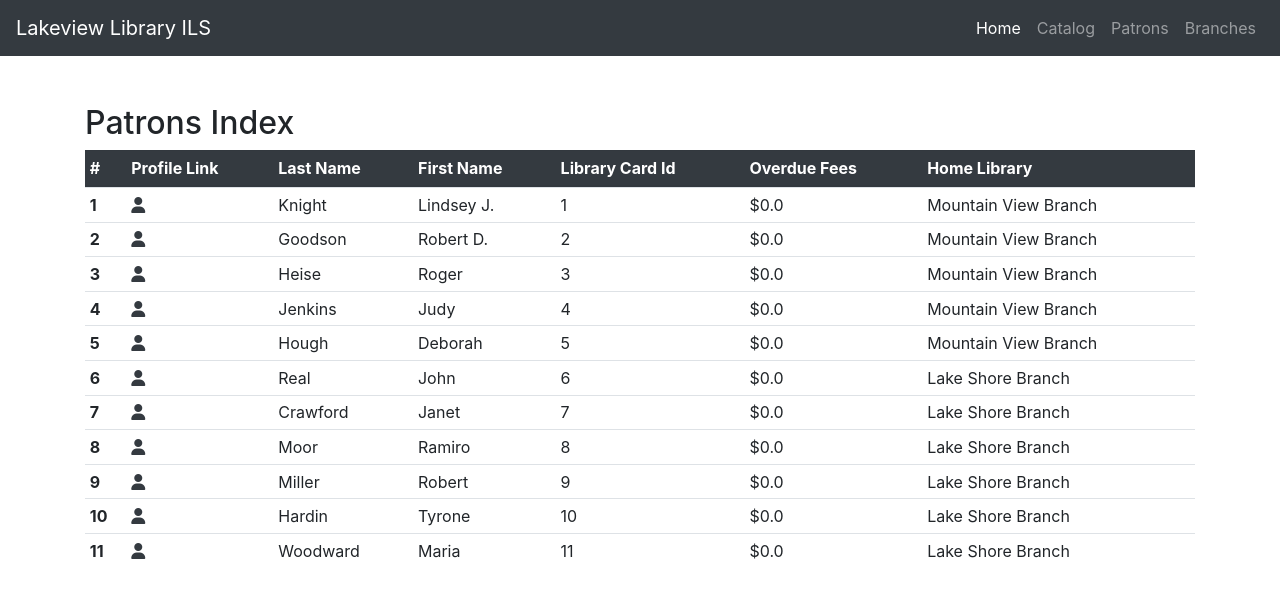
After one commit to bledidalipaj/library-management-system, a Django app: page /patrons/ in a window 1280 px wide. The commit adds this page. Shown: the top 598 px of the page. Run offline with Django 3.2, Linux system fonts and the light colour scheme; data comes from the database, SQL or seed files in the repository; some libraries are stand-ins or nearby versions.

Commit message:
Add list patrons page

```diff
--- a/lms/models.py
+++ b/lms/models.py
@@ -9,7 +9,8 @@ class LibraryBranch(models.Model):
     open_date = models.DateTimeField()
 
     def __str__(self):
-        return f'Library Branch: {self.branch_name}'
+        # return f'Library Branch: {self.branch_name}'
+        return f'{self.branch_name}'
 
 
 class Checkout(models.Model):
--- a/lms/urls.py
+++ b/lms/urls.py
@@ -1,8 +1,9 @@
 from django.urls import path
 
 
-from .views import home
+from .views import home, ListPatronsView
 
 urlpatterns = [
-    path('', home, name='home')
+    path('', home, name='home'),
+    path('patrons/', ListPatronsView.as_view(), name='patrons'),
 ]
--- a/lms/views.py
+++ b/lms/views.py
@@ -1,5 +1,15 @@
 from django.shortcuts import render
+from django.views.generic.list import ListView
+
+
+from .models import Patron
 
 
 def home(request):
     return render(request, 'home.html')
+
+
+class ListPatronsView(ListView):
+	context_object_name = 'patrons'
+	model = Patron
+	template_name = 'patrons.html'
--- a/static/css/styles.css
+++ b/static/css/styles.css
@@ -13,3 +13,15 @@ h1 {
     color: #fff;
     padding: 10px;
 }
+
+
+/* Table styles */
+
+.thead-dark th {
+	background-color: #343a40 !important;
+}
+
+table a,
+table a:hover {
+	color: #343a40;
+}
--- a/templates/_base.html
+++ b/templates/_base.html
@@ -30,13 +30,13 @@
     <div class="collapse navbar-collapse mr-auto" id="navbarNavDropdown">
       <ul class="navbar-nav ml-auto">
         <li class="nav-item active">
-          <a class="nav-link" href="#">Home <span class="sr-only">(current)</span></a>
+          <a class="nav-link" href="{% url 'home' %}">Home <span class="sr-only">(current)</span></a>
         </li>
         <li class="nav-item">
           <a class="nav-link" href="#">Catalog</a>
         </li>
         <li class="nav-item">
-          <a class="nav-link" href="#">Patrons</a>
+          <a class="nav-link" href="{% url 'patrons' %}">Patrons</a>
         </li>
         <li class="nav-item">
           <a class="nav-link" href="#">Branches</a>
--- a/templates/home.html
+++ b/templates/home.html
@@ -22,7 +22,7 @@
                   <div class="card-body">
                     <h5 class="card-title">Patrons</h5>
                     <p class="card-text text-muted">View and manage library patron data</p>
-                    <a href="#">VIEW PATRON INDEX</a>
+                    <a href="{% url 'patrons' %}">VIEW PATRON INDEX</a>
                   </div>
                 </div>
             </div>
--- /dev/null
+++ b/templates/patrons.html
@@ -0,0 +1,45 @@
+{% extends "_base.html" %}
+{% load static %}
+
+{% block content %}
+    <div class="container">
+        <h1>Patrons Index</h1>
+
+
+        <div class="table-responsive">
+          <table class="table table-hover table-sm">
+            <!-- Screen Readers -->
+            <caption class="sr-only">List of library patrons</caption>
+            <thead class="thead-dark">
+              <tr>
+                <th scope="col">#</th>
+                <th scope="col">Profile Link</th>
+                <th scope="col">Last Name</th>
+                <th scope="col">First Name</th>
+                <th scope="col">Library Card Id</th>
+                <th scope="col">Overdue Fees</th>
+                <th scope="col">Home Library</th>
+              </tr>
+            </thead>
+            <tbody>
+
+              {% for patron in patrons %}
+                <tr>
+                  <th scope="row">{{ forloop.counter }}</th>
+                  <td>
+                    <a href="#">
+                      <i class="fas fa-user"></i>
+                    </a>
+                  </td>
+                  <td>{{ patron.last_name }}</td>
+                  <td>{{ patron.first_name }}</td>
+                  <td>{{ patron.librarycard.id }}</td>
+                  <td>${{ patron.librarycard.fees }}</td>
+                  <td>{{ patron.home_library_branch }}</td>
+              </tr>
+              {% endfor %}
+            </tbody>
+          </table>
+        </div>
+      </div>
+{% endblock content %}
```
Also changed, not shown: NOTES.md (+1 -0 lines), README.md.
